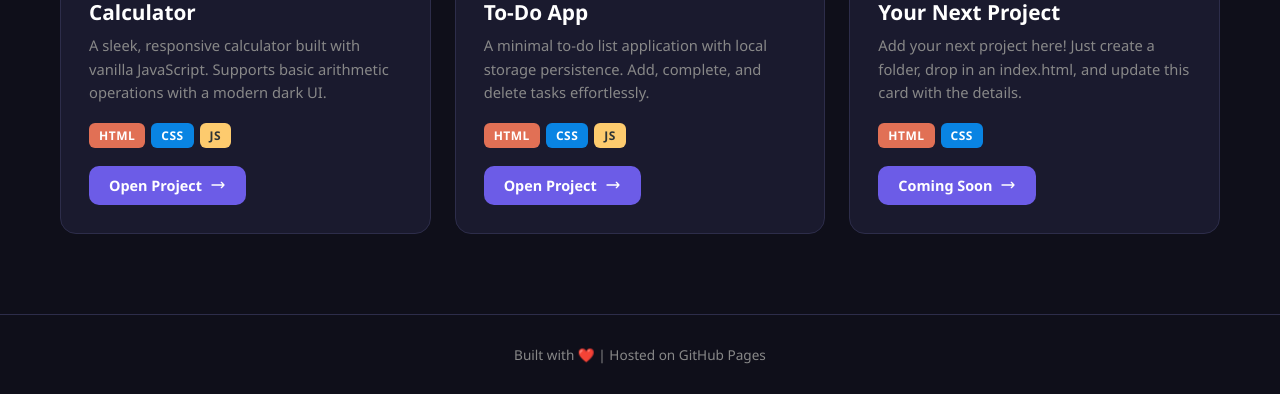
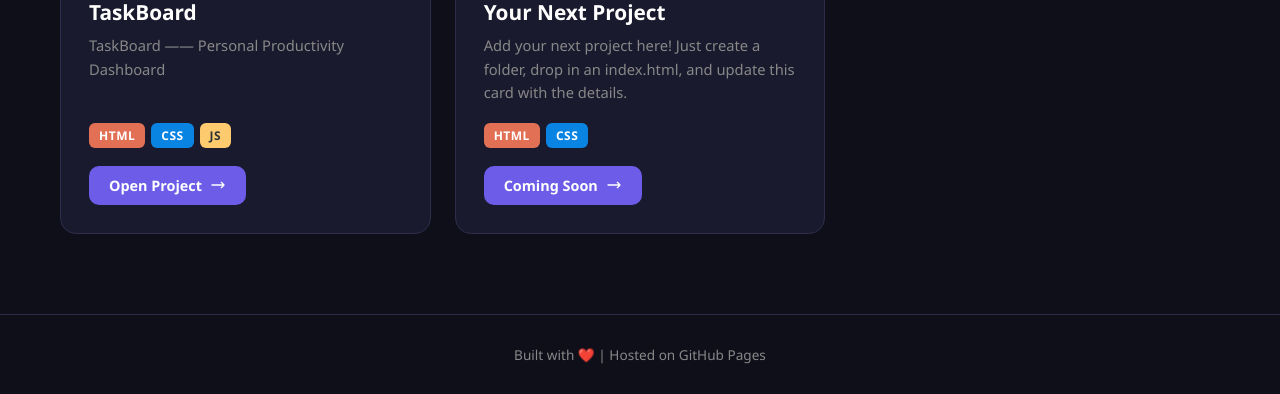
Before and after one commit to Ashish1692/Projects-Hub, a plain HTML site: page index.html in a window 1280 px wide. Shown: the part 407-801 px from the top of the page. Drawn offline with Linux system fonts and the light colour scheme.

Commit message:
Added new project link to Project Hub card

```diff
--- a/index.html
+++ b/index.html
@@ -41,6 +41,7 @@
             font-weight: 800;
             background: linear-gradient(135deg, var(--primary-light), var(--accent-green));
             -webkit-background-clip: text;
+            background-clip: text;
             -webkit-text-fill-color: transparent;
             margin-bottom: 10px;
         }
@@ -229,33 +230,17 @@
     ╚══════════════════════════════════════════════════════════════╝
     -->
 
-    <!-- ── Project 1: Calculator ── -->
+    <!-- ── Project 1: TaskBoard ── -->
     <div class="card" style="--card-accent: #00cec9;" data-tags="html,css,js">
         <div class="card-icon">🧮</div>
-        <h2>Calculator</h2>
-        <p class="description">A sleek, responsive calculator built with vanilla JavaScript. Supports basic arithmetic operations with a modern dark UI.</p>
+        <h2>TaskBoard</h2>
+        <p class="description">TaskBoard —— Personal Productivity Dashboard</p>
         <div class="tags">
             <span class="tag tag-html">HTML</span>
             <span class="tag tag-css">CSS</span>
             <span class="tag tag-js">JS</span>
         </div>
-        <a href="./project-calculator/index.html" class="card-link">
-            Open Project
-            <svg xmlns="http://www.w3.org/2000/svg" fill="none" viewBox="0 0 24 24" stroke="currentColor" stroke-width="2"><path stroke-linecap="round" stroke-linejoin="round" d="M17 8l4 4m0 0l-4 4m4-4H3"/></svg>
-        </a>
-    </div>
-
-    <!-- ── Project 2: To-Do App ── -->
-    <div class="card" style="--card-accent: #fd79a8;" data-tags="html,css,js">
-        <div class="card-icon">✅</div>
-        <h2>To-Do App</h2>
-        <p class="description">A minimal to-do list application with local storage persistence. Add, complete, and delete tasks effortlessly.</p>
-        <div class="tags">
-            <span class="tag tag-html">HTML</span>
-            <span class="tag tag-css">CSS</span>
-            <span class="tag tag-js">JS</span>
-        </div>
-        <a href="./project-todo-app/index.html" class="card-link">
+        <a href="./TaskBoard — Personal Productivity Dashboard/index.html" class="card-link">
             Open Project
             <svg xmlns="http://www.w3.org/2000/svg" fill="none" viewBox="0 0 24 24" stroke="currentColor" stroke-width="2"><path stroke-linecap="round" stroke-linejoin="round" d="M17 8l4 4m0 0l-4 4m4-4H3"/></svg>
         </a>
```
